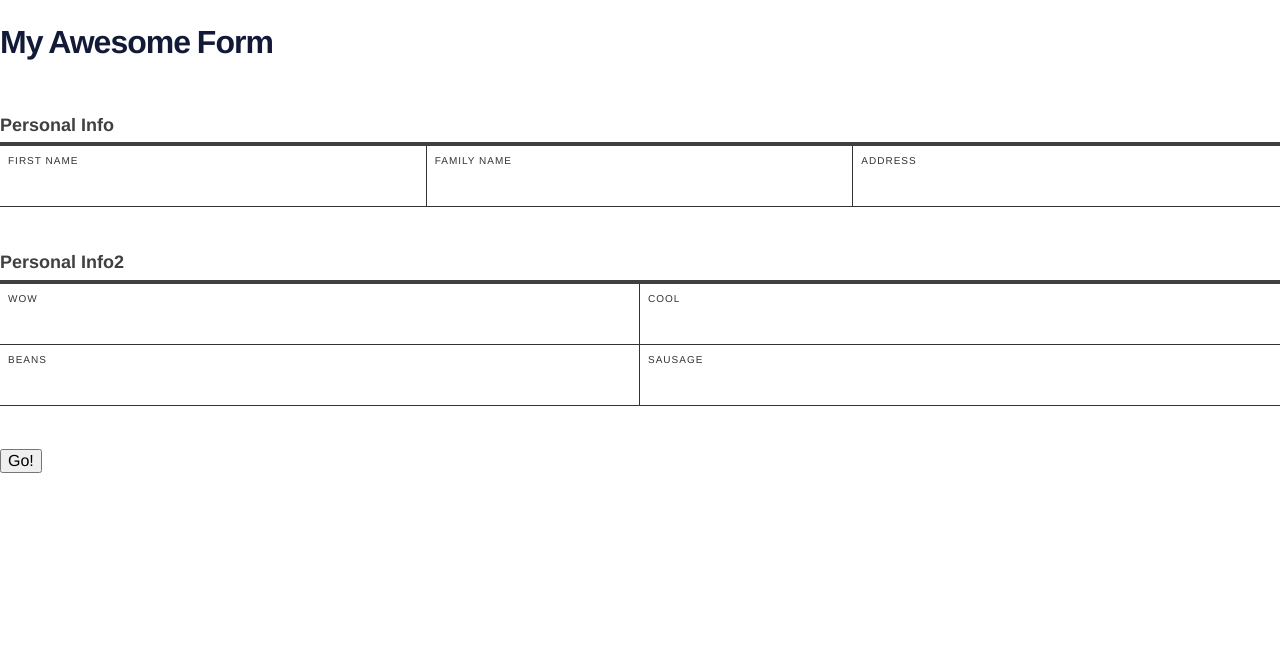
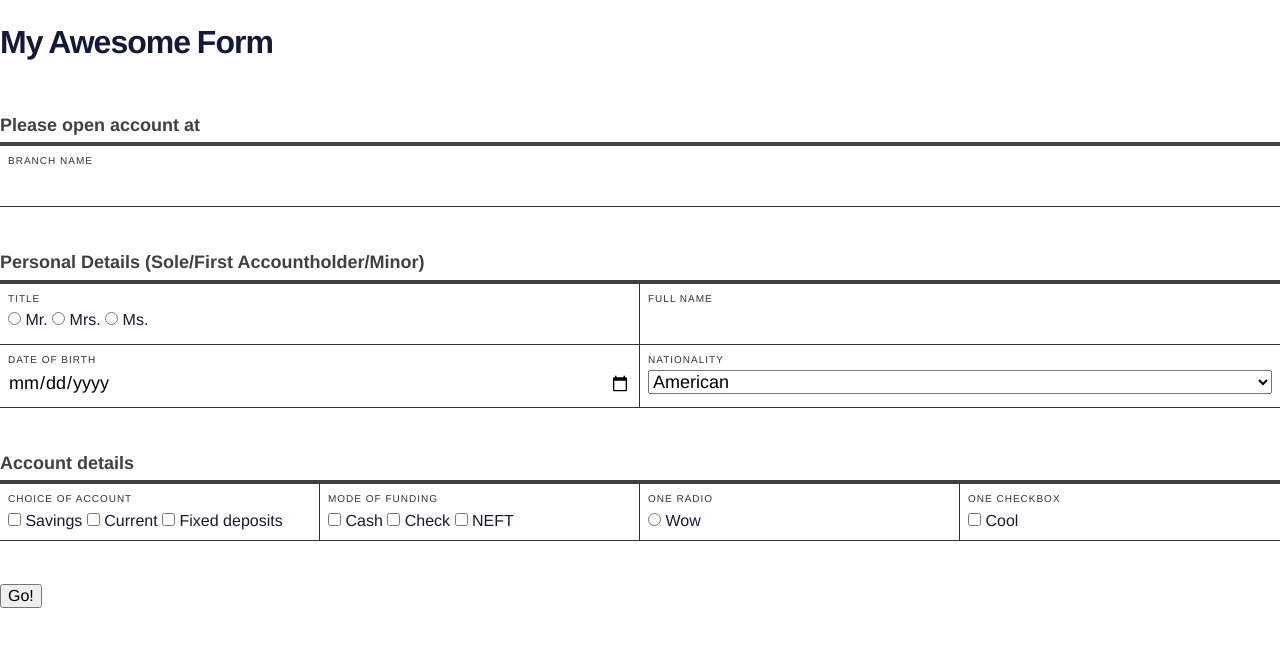
Before and after one commit to beatobongco/flaks, a Flask app: page / in a window 1280 px wide. Shown: the top 647 px of the page. Run offline with Flask 2, Linux system fonts and the light colour scheme; some libraries are stand-ins or nearby versions.

Commit message:
Add support for various input types

```diff
--- a/app.py
+++ b/app.py
@@ -49,8 +49,8 @@ def make_form(t):
 	action = lines.pop(-1).split()
 	form["action"] = {
 		"button_text": action[0],
-		"url": action[1],
-		"method": action[2].lower()
+		"url": action[2],
+		"method": action[1].lower()
 	}
 	fieldsets = group_fieldsets(lines)
 
@@ -71,13 +71,18 @@ def make_form(t):
 
 			for field in row:
 				_field = field.split(":")
-
-				row_dict["fields"].append({
+				field_type = _field[1].strip()
+				field_dict = {
 					"size": 1,
 					"label": _field[0].strip(),
-					"name": _field[0].strip().replace(" ", "_").lower(),
-					"type": _field[1].strip()
-				})
+					"name": _field[0].strip(),
+					"type": field_type
+				}
+
+				if field_type in ["radio", "checkbox", "select"]:
+					field_dict["choices"] = [x.strip() for x in _field[2].split("|")]
+
+				row_dict["fields"].append(field_dict)
 
 			fieldset_dict["rows"].append(row_dict)
 
@@ -93,46 +98,31 @@ def hello():
 	## Pick any: checkbox: banana/apple/sausage
 	## Pick one: dropdown: a/b/c/d
 
+	# Make a form easily using a string/file OR from a dict
 	form = make_form("""My Awesome Form
 
-		Personal Info
+		Please open account at
 		---
-		First name: text
-		Family name: text
-		Address: text
+		Branch name: text
 
-		Personal Info2
+		Personal Details (Sole/First Accountholder/Minor)
 		---
-		Wow: text
-		Cool: text
+		Title: radio: Mr. |Mrs.|Ms.
+		Full name: text
 
-		Beans: text
-		Sausage: text
+		Date of birth: date
+		Nationality: select: American|Filipino|Japanese
 
-		Go! https://httpbin.org/post POST""")
+		Account details
+		---
+		Choice of account: checkbox: Savings|Current|Fixed deposits
+		Mode of funding: checkbox: Cash|Check|NEFT
+		One radio: radio: Wow
+		One checkbox: checkbox: Cool
 
-	form2 = {
-		"title": "My form",
-		"fieldsets": [
-			{
-				"title": "Personal Info",
-				"rows": [
-					{
-						"size": 2,
-						"fields": [
-							{"size": 1, "name": "cool", "label": "Cool", "type": "text"},
-							{"size": 1, "name": "beans", "label": "Beans", "type": "text"}
-						],
-					},
-				],
-			}
-		],
-		"action": {
-			"button_text": "Go!",
-			"method": "post",
-			"url": "https://httpbin.org/post"
-		}
-	}
+		Go! POST https://httpbin.org/post""")
+
+
 	return render_template("index.html", title="It works!", form=form)
 
 if __name__ == "__main__":
--- a/templates/flaks/form.html
+++ b/templates/flaks/form.html
@@ -12,13 +12,37 @@
 		{% for row in fieldset.rows %}
 			<div data-row-span="{{ row.size }}">
 				{% for field in row.fields %}
-			  <div data-field-span="{{ field.size }}">
-		      <label>{{ field.label }}</label>
-		      <input name="{{ field.name }}" type="{{ field.type }}">
+			  	<div data-field-span="{{ field.size }}">
+		      	<label>{{ field.label }}</label>
+						{% if field.type == "text" %}
+		      		<input name="{{ field.name }}" type="text">
+		      	{% elif field.type == "radio" %}
+		      		{% for choice in field.choices %}
+		      		<label>
+		      			<input type="radio" name="{{ field.name }}" value="{{ choice }}">
+		      			{{choice}}
+		      		</label>
+		      		{% endfor %} <!-- field.choices -->
+		      	{% elif field.type == "date" %}
+		      		<input name="{{ field.name }}" type="date">
+		      	{% elif field.type == "select" %}
+		      		<select>
+		      			{% for choice in field.choices %}
+		      				<option value="{{ choice }}">{{ choice }}</option>
+		      			{% endfor %} <!-- field.choices -->
+		      		</select>
+		      	{% elif field.type == "checkbox" %}
+		      		{% for choice in field.choices %}
+		      		<label>
+		      			<input type="checkbox" name="{{ field.name }}" value="{{ choice }}">
+		      			{{choice}}
+		      		</label>
+		      		{% endfor %} <!-- field.choices -->
+		      	{% endif %} <!-- field.type -->
 			  </div>
-			  {% endfor %}
+			  {% endfor %} <!-- row.fields -->
 			</div>
-		{% endfor %}
+		{% endfor %} <!-- fieldset.rows -->
 	</fieldset>
 	<br><br>
 	{% endfor %}
```
